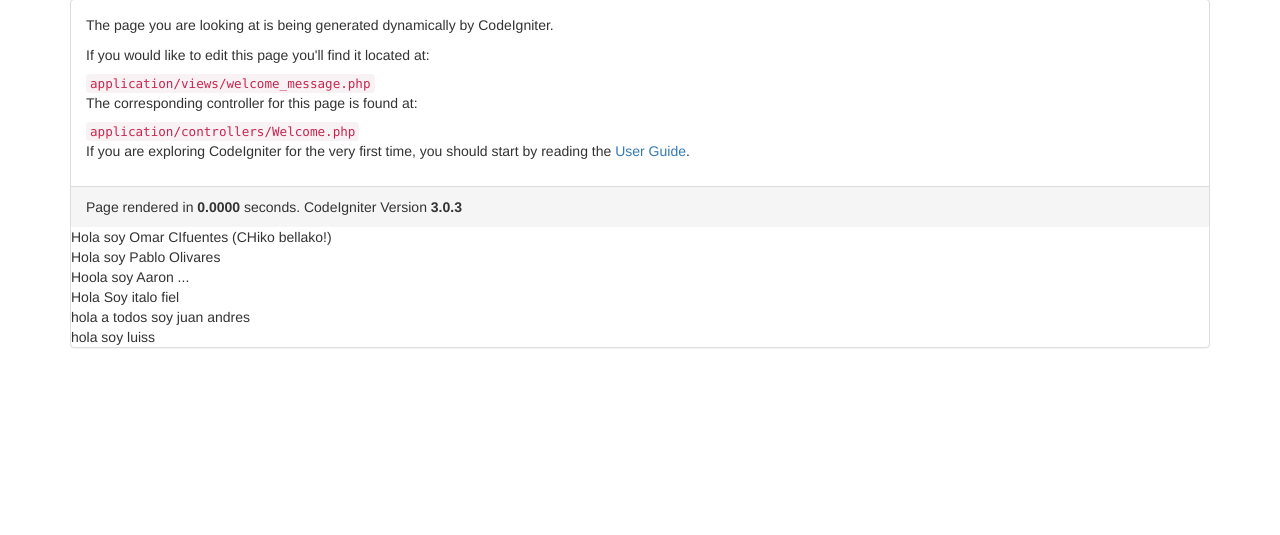
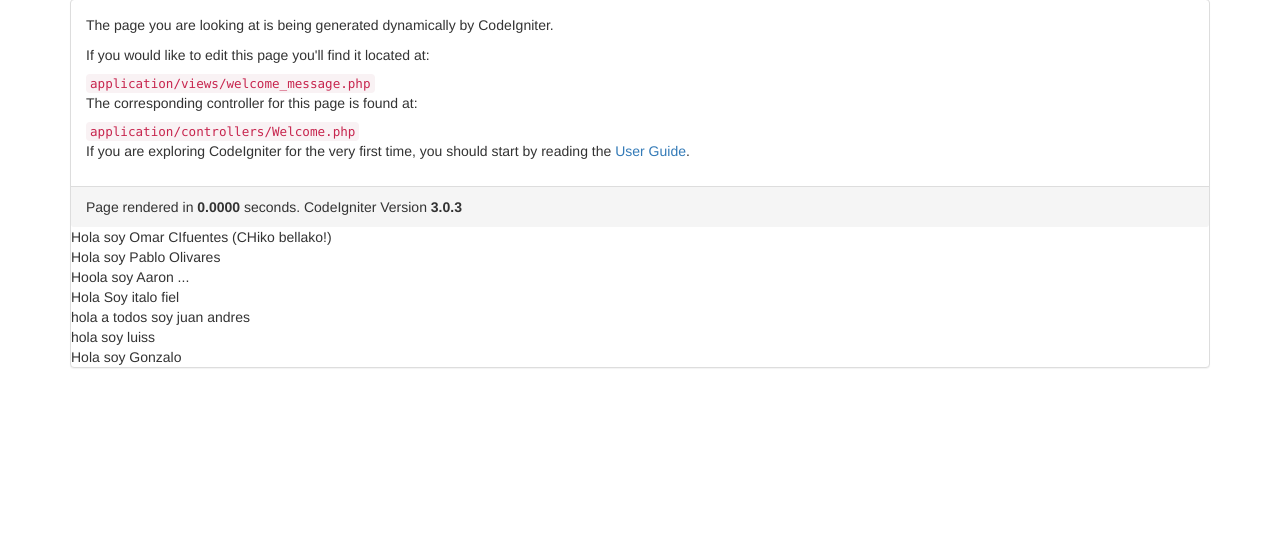
Before and after one commit to xaloh007/TeclerasVirtualesPHP, a CodeIgniter app: page /CodeIgniter/ in a window 1280 px wide. Shown: the part 193-728 px from the top of the page. Run offline with CodeIgniter, Linux system fonts and the light colour scheme.

Commit message:
Hola mundo

```diff
--- a/application/views/welcome_message.php
+++ b/application/views/welcome_message.php
@@ -26,4 +26,5 @@ defined('BASEPATH') OR exit('No direct script access allowed');
 	<div>Hola Soy italo fiel</div>
 	<div>hola a todos soy  juan andres</div>
 	<div>hola soy luiss</div>
+	<div>Hola soy Gonzalo</div>
 	</div>
```
